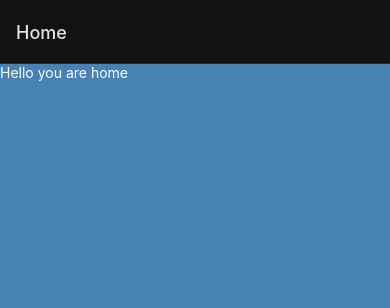
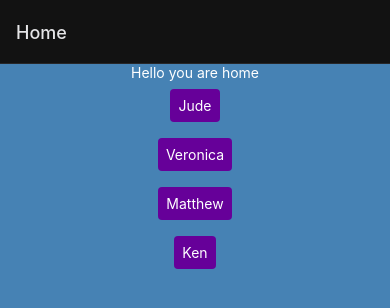
Before and after one commit to judemorrissey/rn-fun, a React Native app: screen /Home in a window 390 px wide. Shown: the top 308 px of the page. Built offline with nearby package versions, Linux system fonts and the light colour scheme.

Commit message:
add basic buttons to Home screen, more snippet improvements

```diff
--- a/src/components/Button/Button.tsx
+++ b/src/components/Button/Button.tsx
@@ -1,18 +1,22 @@
 import * as React from 'react';
-import {Text, View} from 'react-native';
+import {Pressable, StyleProp, StyleSheet, Text, ViewStyle} from 'react-native';
 import styles from './styles';
 
 type Props = {
+  onPress?: () => void;
+  style?: StyleProp<ViewStyle>;
   title?: string;
 };
 
 function Button(props: Props) {
-  const {title = ''} = props;
+  const {onPress, style, title = ''} = props;
 
   return (
-    <View style={styles.container}>
-      <Text>{title}</Text>
-    </View>
+    <Pressable
+      onPress={onPress}
+      style={StyleSheet.compose(styles.container, style)}>
+      <Text style={styles.text}>{title}</Text>
+    </Pressable>
   );
 }
 
--- a/src/components/Button/styles.ts
+++ b/src/components/Button/styles.ts
@@ -1,8 +1,20 @@
-import {StyleSheet} from 'react-native';
+import {StyleSheet, TextStyle, ViewStyle} from 'react-native';
 
-export default StyleSheet.create({
+import theme from 'lib/theme';
+
+type Styles = {
+  container: ViewStyle;
+  text: TextStyle;
+};
+
+export default StyleSheet.create<Styles>({
   container: {
+    backgroundColor: theme.colors.backgrounds.button,
     borderRadius: 4,
     padding: 8,
   },
+  text: {
+    color: theme.colors.text.importance.veryHigh,
+    textAlign: 'center',
+  },
 });
--- /dev/null
+++ b/src/components/package.json
@@ -0,0 +1,3 @@
+{
+  "name": "components"
+}
--- a/src/lib/theme/Colors.ts
+++ b/src/lib/theme/Colors.ts
@@ -1,7 +1,16 @@
+const palette = {
+  purple: '#660099',
+  white: '#FFFFFF',
+};
+
 export default {
+  backgrounds: {
+    button: palette.purple,
+  },
+
   text: {
     importance: {
-      veryHigh: '#FFFFFF',
+      veryHigh: palette.white,
     },
   },
 };
--- a/src/screens/Home/Home.tsx
+++ b/src/screens/Home/Home.tsx
@@ -1,14 +1,39 @@
 import * as React from 'react';
-import {Text, View} from 'react-native';
+import {useCallback} from 'react';
+import {Alert, Text, View} from 'react-native';
+
+import Button from 'components/Button';
 
 import styles from './styles';
 
 type Props = {};
 
 function Home(props: Props) {
+  const onPress = useCallback(
+    (name) => () => {
+      Alert.alert(
+        'You Pressed!',
+        `Yep, this should take you to ${name}'s screen, but it's not implemented yet.`,
+      );
+    },
+    [],
+  );
+
   return (
     <View style={styles.container}>
       <Text style={styles.text}>{`Hello you are home`}</Text>
+      <Button onPress={onPress('Jude')} style={styles.button} title="Jude" />
+      <Button
+        onPress={onPress('Veronica')}
+        style={styles.button}
+        title="Veronica"
+      />
+      <Button
+        onPress={onPress('Matthew')}
+        style={styles.button}
+        title="Matthew"
+      />
+      <Button onPress={onPress('Ken')} style={styles.button} title="Ken" />
     </View>
   );
 }
--- a/src/screens/Home/styles.ts
+++ b/src/screens/Home/styles.ts
@@ -1,9 +1,19 @@
-import {StyleSheet} from 'react-native';
+import {StyleSheet, TextStyle, ViewStyle} from 'react-native';
 
 import theme from 'lib/theme';
 
-export default StyleSheet.create({
+type Styles = {
+  button: ViewStyle;
+  container: ViewStyle;
+  text: TextStyle;
+};
+
+export default StyleSheet.create<Styles>({
+  button: {
+    marginVertical: 8,
+  },
   container: {
+    alignItems: 'center',
     backgroundColor: 'steelblue',
     flex: 1,
   },
--- /dev/null
+++ b/src/screens/package.json
@@ -0,0 +1,3 @@
+{
+  "name": "screens"
+}
--- a/src/tsconfig.json
+++ b/src/tsconfig.json
@@ -39,9 +39,7 @@
     "moduleResolution": "node",               /* Specify module resolution strategy: 'node' (Node.js) or 'classic' (TypeScript pre-1.6). */
     "baseUrl": "./",                       /* Base directory to resolve non-absolute module names. */
     /* A series of entries which re-map imports to lookup locations relative to the 'baseUrl'. */
-    "paths": {
-      "lib": ["lib"]
-    },
+    // "paths": {},
     // "rootDirs": [],                        /* List of root folders whose combined content represents the structure of the project at runtime. */
     // "typeRoots": [],                       /* List of folders to include type definitions from. */
     // "types": [],                           /* Type declaration files to be included in compilation. */
```
Also changed, not shown: .eslintrc.js.
